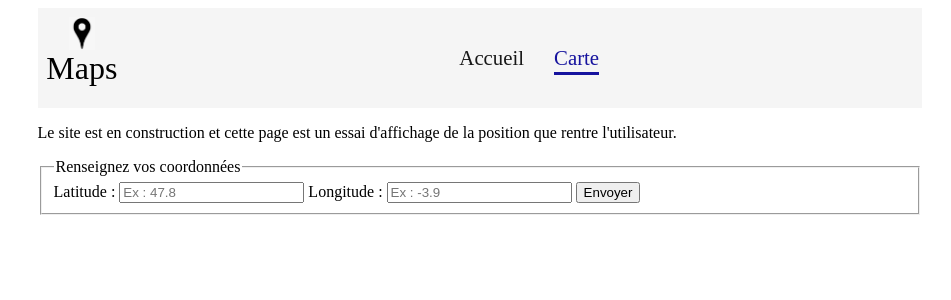
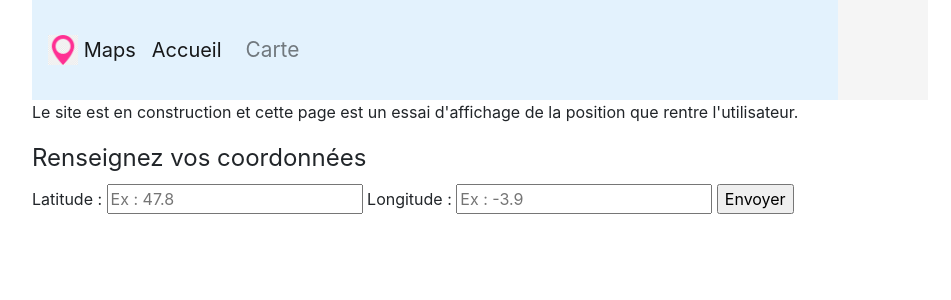
Before and after one commit to GuillaumeRussias/Calcul-itineraire-multimodal-multi-utilisateur, a Python web app: template test_site/templates/carte.html in a window 1280 px wide. Shown: the top 300 px of the page, without its empty margins (160-1111 px from the left). Run offline with Jinja, Linux system fonts and the light colour scheme; the template is opened without the code that fills it, so the values that code supplies are empty.

Commit message:
updated front end with navbar

```diff
--- a/test_site/templates/carte.html
+++ b/test_site/templates/carte.html
@@ -1,10 +1,15 @@
 {% extends "squelette.html" %}
 
 {% block nav%}
-<ul>
-    <li><a href="/accueil">Accueil</a></li>
-    <li><span class="est_sur_la_page">Carte</span></li>
-</ul>
+<a class="navbar-brand" href="/accueil">Accueil</a>
+<button class="navbar-toggler" type="button" data-toggle="collapse" data-target="#navbarNav" aria-controls="navbarNav" aria-expanded="false" aria-label="Toggle navigation">
+    <span class="navbar-toggler-icon"></span>
+</button>
+<div class="collapse navbar-collapse" id="navbarNavDropdown">
+    <div class="navbar-nav">
+        <a class="nav-link" href="#">Carte</a>
+    </div>
+</div>
 {% endblock %}
 
 {% block article%}
--- a/test_site/templates/squelette.html
+++ b/test_site/templates/squelette.html
@@ -2,23 +2,22 @@
 <html>
     <head>
         <meta charset="utf-8" />
-        <link rel="stylesheet" href={{ url_for('static', filename='style.css') }}/>
+        <!-- Bootstrap CSS -->
+        <link rel="stylesheet" href="https://cdn.jsdelivr.net/npm/bootstrap@4.5.3/dist/css/bootstrap.min.css" integrity="sha384-TX8t27EcRE3e/ihU7zmQxVncDAy5uIKz4rEkgIXeMed4M0jlfIDPvg6uqKI2xXr2" crossorigin="anonymous">
+        <!-- Custom styles for this template -->
+        <link href={{ url_for('static', filename="style.css")}} rel="stylesheet">
         <title>Maps</title>
     </head>
 
     <body>
         <div id="bloc_page">
             <header>
-                <div id="titre_principal">
-                    <div id="logo">
-                        <img src={{ url_for('static', filename='logo.png') }} alt="Logo de maps" />
-                    </div>
-                    <h1>
+                <nav class="navbar sticky-top navbar-expand-lg navbar-light" style="background-color: #e3f2fd;">
+                    <a class="navbar-brand" href="#">
+                        <img src={{ url_for('static', filename='logo.png') }} width="30" height="30" class="d-inline-block align-top" alt="Maps_logo">
                         Maps
-                    </h1>
-                </div>
-                <nav>
-                    {% block nav %}
+                      </a>
+                    {% block nav%}
                     {% endblock %}
                 </nav>
             </header>
@@ -34,5 +33,7 @@
                 </article>
             </section>
         </div>
+    <script src="https://code.jquery.com/jquery-3.5.1.slim.min.js" integrity="sha384-DfXdz2htPH0lsSSs5nCTpuj/zy4C+OGpamoFVy38MVBnE+IbbVYUew+OrCXaRkfj" crossorigin="anonymous"></script>
+    <script src="https://cdn.jsdelivr.net/npm/bootstrap@4.5.3/dist/js/bootstrap.bundle.min.js" integrity="sha384-ho+j7jyWK8fNQe+A12Hb8AhRq26LrZ/JpcUGGOn+Y7RsweNrtN/tE3MoK7ZeZDyx" crossorigin="anonymous"></script>
     </body>
 </html>
```
Also changed, not shown: test_site/templates/accueil.html (+9 -4 lines), test_site/static/logo.png, 1 other file.
